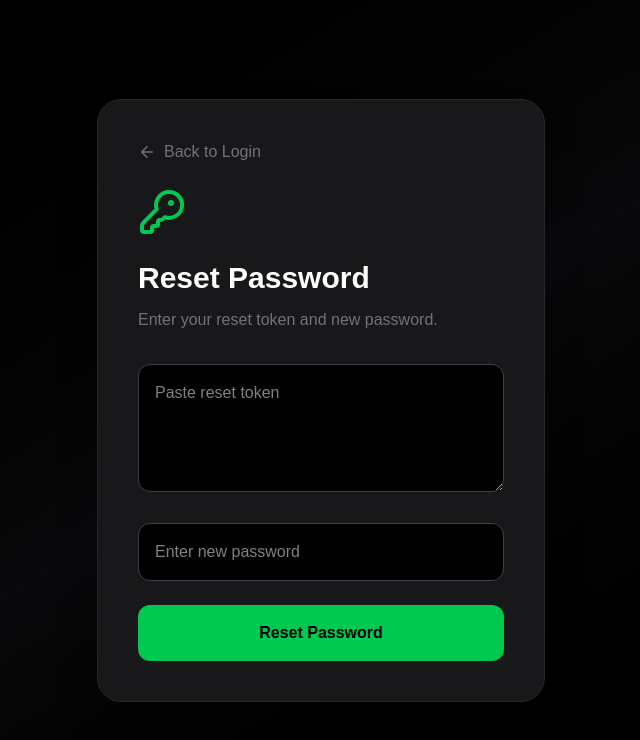
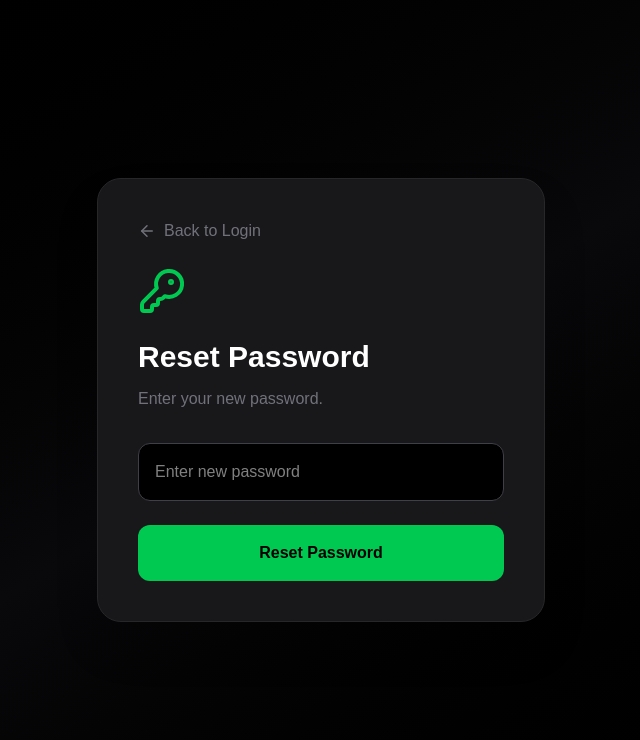
Before and after one commit to Madhu1234sudan/portfolio-frontend, a Next.js app: page /admin/reset-password in a window 1280 px wide. Shown: the top 740 px of the page, without its empty margins (319-959 px from the left). Built offline with nearby package versions, Linux system fonts and the light colour scheme.

Commit message:
Implement email-based password reset flow

```diff
--- a/app/admin/reset-password/page.tsx
+++ b/app/admin/reset-password/page.tsx
@@ -1,4 +1,5 @@
 "use client";
+export const dynamic = "force-dynamic";
 
 import { useState } from "react";
 import { useRouter } from "next/navigation";
@@ -9,11 +10,28 @@ import api from "@/src/lib/api";
 export default function ResetPasswordPage() {
   const router = useRouter();
 
-  const [token, setToken] = useState("");
+
+ const [token, setToken] = useState("");
   const [newPassword, setNewPassword] = useState("");
 
   const [message, setMessage] = useState("");
   const [error, setError] = useState("");
+  if (
+  typeof window !== "undefined" &&
+  !token
+) {
+  const params = new URLSearchParams(
+    window.location.search
+  );
+
+  const urlToken =
+    params.get("token") || "";
+
+  if (urlToken) {
+    setToken(urlToken);
+  }
+}
+
 
   const handleReset = async (
     e: React.FormEvent
@@ -32,7 +50,7 @@ export default function ResetPasswordPage() {
       setMessage(response.data.message);
       setError("");
 
-    } catch (error) {
+    } catch {
       setError(
         "Invalid or expired reset token"
       );
@@ -66,36 +84,14 @@ export default function ResetPasswordPage() {
         </h1>
 
         <p className="text-zinc-500 mb-8">
-          Enter your reset token and new password.
+          Enter your new password.
         </p>
 
         <form
           onSubmit={handleReset}
           className="space-y-6"
         >
-          <textarea
-            placeholder="Paste reset token"
-            value={token}
-            onChange={(e) =>
-              setToken(e.target.value)
-            }
-            className="
-              w-full
-              h-32
-              bg-zinc-50
-              dark:bg-black
-              border
-              border-zinc-300
-              dark:border-zinc-700
-              rounded-xl
-              px-4
-              py-4
-              text-black
-              dark:text-white
-              focus:outline-none
-              focus:border-green-400
-            "
-          />
+
 
           <input
             type="password"
```
